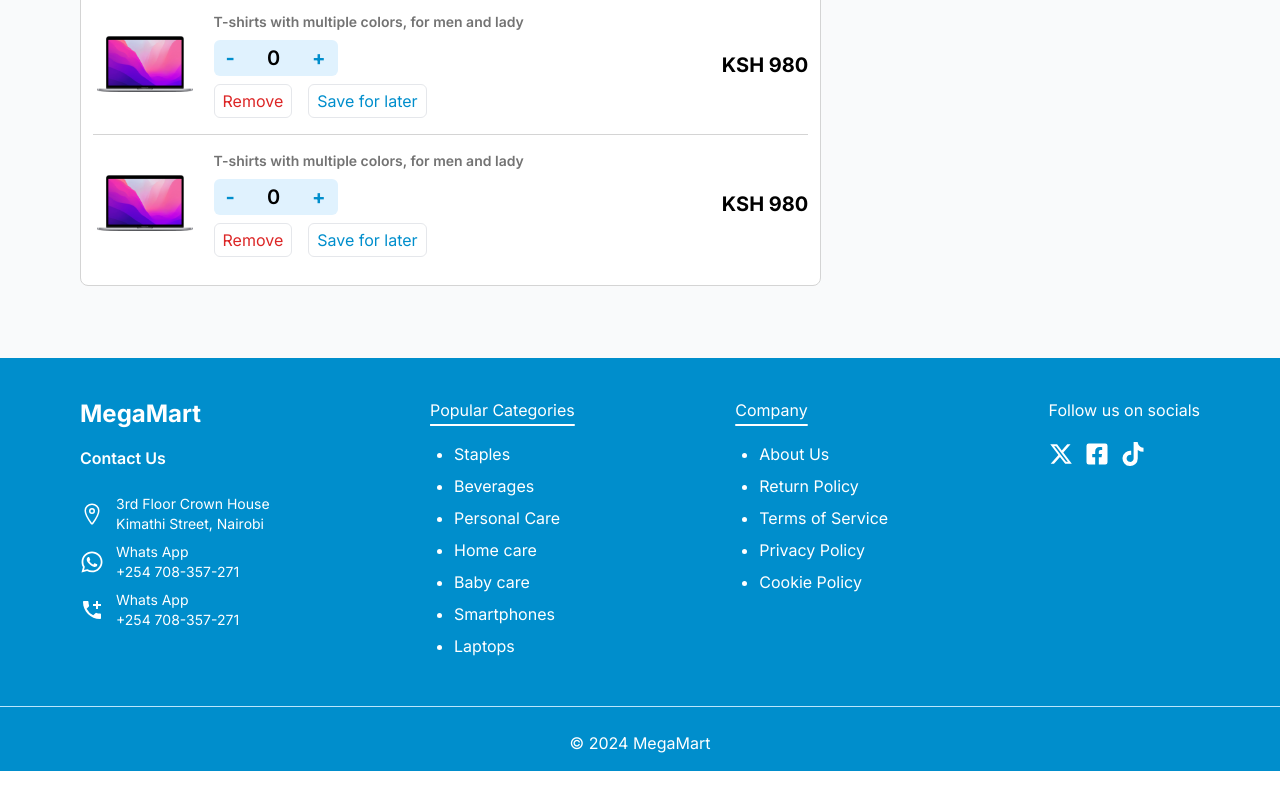
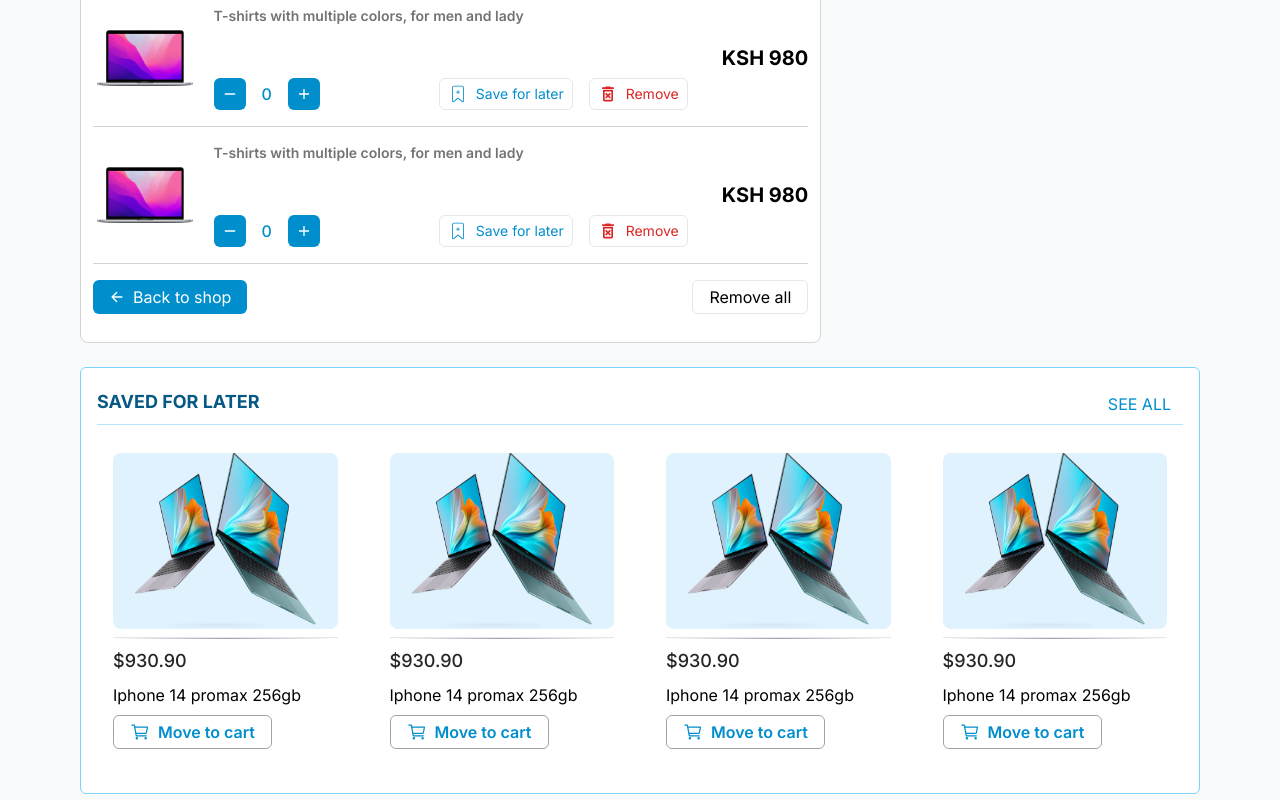
Before and after one commit to kmishmael/sensorgrove, a Next.js app in the folder client/: page /cart in a window 1280 px wide. Shown: the part 640-1440 px from the top of the page. Before the commit the page ends 1411 px from the top, so only its background shows below. Built offline with nearby package versions, Linux system fonts and the light colour scheme.

Commit message:
chore: complete cart page layout

```diff
--- a/client/app/cart/page.tsx
+++ b/client/app/cart/page.tsx
@@ -1,6 +1,11 @@
 import CategoriesButtons from "@/components/categories-buttons";
 import NavBar from "@/components/navbar";
-import { RiArrowRightSLine } from "react-icons/ri";
+import { MdOutlineDeleteForever } from "react-icons/md";
+import { CiBookmarkPlus } from "react-icons/ci";
+import { IoMdAdd } from "react-icons/io";
+import { FiMinus } from "react-icons/fi";
+import { IoArrowBack } from "react-icons/io5";
+import { IoCartOutline } from "react-icons/io5";
 
 export default function Page() {
   return (
@@ -20,7 +25,7 @@
               {[1, 2, 3, 4, 5].map((d) => (
                 <div
                   key={d}
-                  className="py-4  border-b last:border-none border-neutral-300 gap-2 grid grid-cols-12"
+                  className="py-4 border-b border-neutral-300 gap-2 grid grid-cols-12"
                 >
                   <div className="p-1 col-span-2">
                     <div className="h-24">
@@ -35,22 +40,28 @@
                     <h3 className="font-semibold text-sm text-neutral-500">
                       T-shirts with multiple colors, for men and lady
                     </h3>
-                    <div className="flex w-fit items-center gap-8 rounded-md py-1 px-3 bg-sky-100">
-                      <button className="font-bold text-xl text-primary">
-                        -
+                    <div className="flex flex-row justify-between">
+                      <div className="flex w-fit items-center gap-4 rounded-md">
+                        <button className="font-bold text-xl bg-primary text-white p-2 rounded-md hover:bg-sky-700">
+                          <FiMinus className="h-4 w-4" />
                         </button>
-                      <span className="font-semibold text-xl">0</span>
-                      <button className="font-bold text-xl text-primary">
-                        +
+                        <span className="font-medium text-md text-primary">
+                          0
+                        </span>
+                        <button className="font-bold text-xl bg-primary text-white p-2 rounded-md hover:bg-sky-700">
+                          <IoMdAdd className="h-4 w-4" />
                         </button>
                       </div>
                       <div className="flex flex-row gap-4">
-                      <button className="outline-none py-1 px-2 text-red-600 ring-0 rounded-md border border-gray-200">
-                        Remove
+                        <button className="text-sm outline-none flex gap-2 items-center py-1 px-2 text-primary hover:bg-primary hover:text-white transition-colors ease-in duration-150 rounded-md border border-gray-200">
+                          <CiBookmarkPlus className="h-5 w-5" />
+                          <span>Save for later</span>
                         </button>
-                      <button className="outline-none py-1 px-2 text-primary rounded-md border border-gray-200">
-                        Save for later
+                        <button className="text-sm outline-none flex gap-2 items-center py-1 px-2 text-red-600 hover:bg-red-600 hover:text-white transition-colors ease-in duration-150 ring-0 rounded-md border border-gray-200">
+                          <MdOutlineDeleteForever className="h-5 w-5" />
+                          <span>Remove</span>
                         </button>
+                      </div>
                     </div>
                   </div>
                   <div className="flex flex-row justify-end items-center col-span-2">
@@ -58,6 +69,16 @@
                   </div>
                 </div>
               ))}
+
+              <div className="flex flex-row py-4 justify-between">
+                <button className="py-1 px-4 gap-2 items-center outline-none rounded-md flex justify-between bg-primary text-white hover:bg-sky-800">
+                  <IoArrowBack className="h-4 w-4" />
+                  <span>Back to shop</span>
+                </button>
+                <button className="py-1 hover:bg-red-600 hover:text-white duration-150 transition-colors ease-in px-4 border items-center border-gray-200 outline-none rounded-md">
+                  <span>Remove all</span>
+                </button>
+              </div>
             </div>
             <div className="col-span-4 gap-3 rounded-lg">
               <div className="rounded-lg flex flex-col gap-2 bg-white p-4 border border-neutral-300">
@@ -68,7 +89,7 @@
                     className="p-1 flex-1 outline-none outline-transparent"
                     placeholder="Add coupon"
                   />
-                  <button className="text-blue-600 px-6 outline-none py-1 border-l h-full">
+                  <button className="text-primary px-6 outline-none py-1 border-l h-full">
                     Apply
                   </button>
                 </div>
@@ -105,6 +126,41 @@
             </div>
           </div>
           <br />
+          <div>
+            <div className="p-4 bg-white border rounded-md border-sky-300">
+              <div className="py-1 border-b border-sky-200 flex justify-between">
+                <p className="font-bold text-lg text-sky-800 uppercase">
+                  saved for later
+                </p>
+                <button className="uppercase text-primary py-1 px-3 rounded-md ease-in duration-150 transition-colors hover:bg-sky-100">
+                  see all
+                </button>
+              </div>
+              <div className="py-1 mt-2 grid grid-cols-4 gap-5">
+                {[1, 2, 3, 4].map((d) => (
+                  <>
+                    <div className="flex flex-col gap-2 p-4">
+                      <div className="h-44 flex justify-center bg-sky-100 rounded-lg">
+                        <img className="" src="/laptop-showcase.png" alt="" />
+                      </div>
+                      <hr className="h-[2px] w-full bg-gradient-to-r from-transparent via-gray-400 to-transparent" />
+                      <div className="flex flex-col gap-2">
+                        <p className="font-medium text-neutral-800 text-lg">
+                          $930.90
+                        </p>
+                        <h3>Iphone 14 promax 256gb</h3>
+                        <button className="py-1 w-fit px-4 flex flex-row items-center hover:bg-primary hover:text-white duration-150 ease-in transition-colors gap-2 font-semibold border border-neutral-400 text-primary rounded-md">
+                          <IoCartOutline className="h-5 w-5" />
+                          <span>Move to cart</span>
+                        </button>
+                      </div>
+                      <div></div>
+                    </div>
+                  </>
+                ))}
+              </div>
+            </div>
+          </div>
           <br />
           <br />
         </div>
--- /dev/null
+++ b/client/app/checkout/page.tsx
@@ -0,0 +1,20 @@
+import CategoriesButtons from "@/components/categories-buttons";
+import NavBar from "@/components/navbar";
+
+export default function Page() {
+  return (
+    <>
+      <div className="px-20">
+        <NavBar />
+        <CategoriesButtons />
+      </div>
+      <div className="bg-gray-50">
+        <div className="px-20">
+          <h2 className="font-semibold text-lg text-neutral-900 uppercase py-2">
+            Checkout
+          </h2>
+        </div>
+      </div>
+    </>
+  );
+}
```
Also changed, not shown: client/public/image 32.png (added), client/public/smartphone.png. Lines whose indentation alone changed are shown as unchanged.
